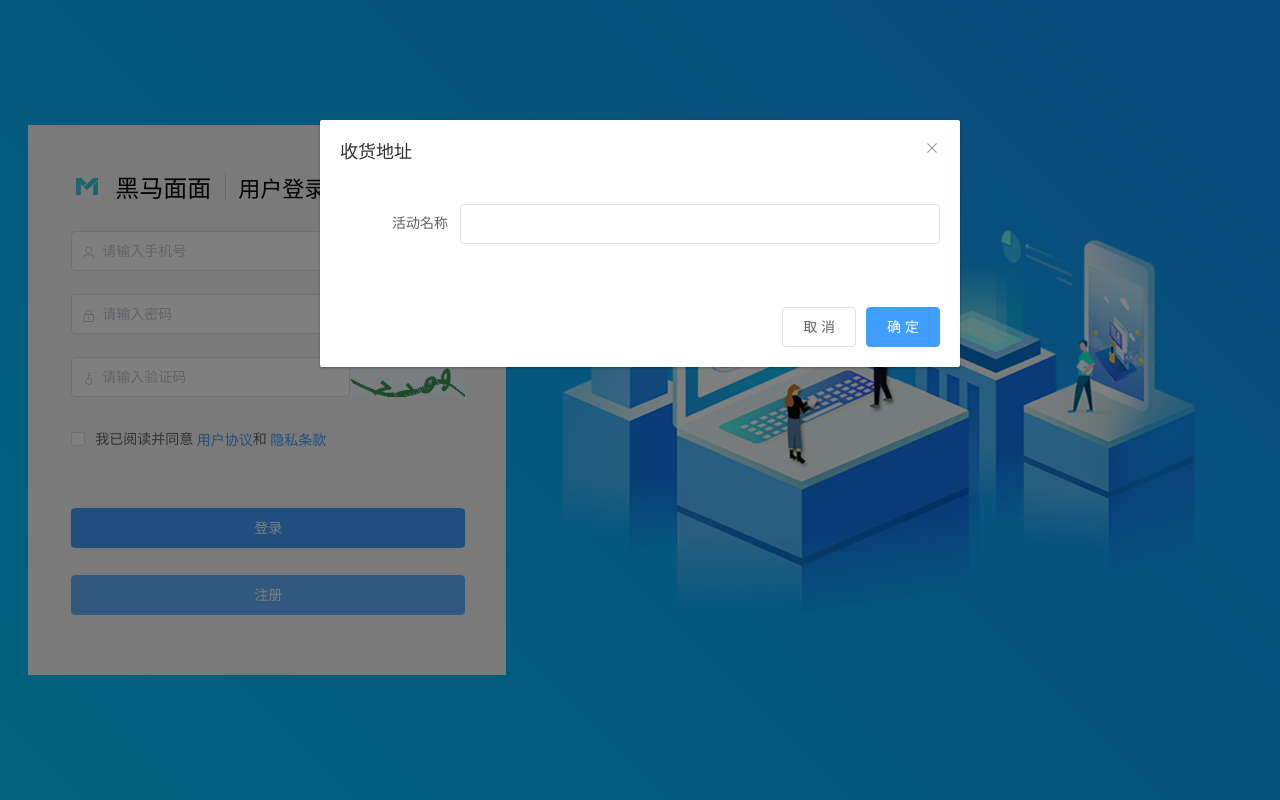
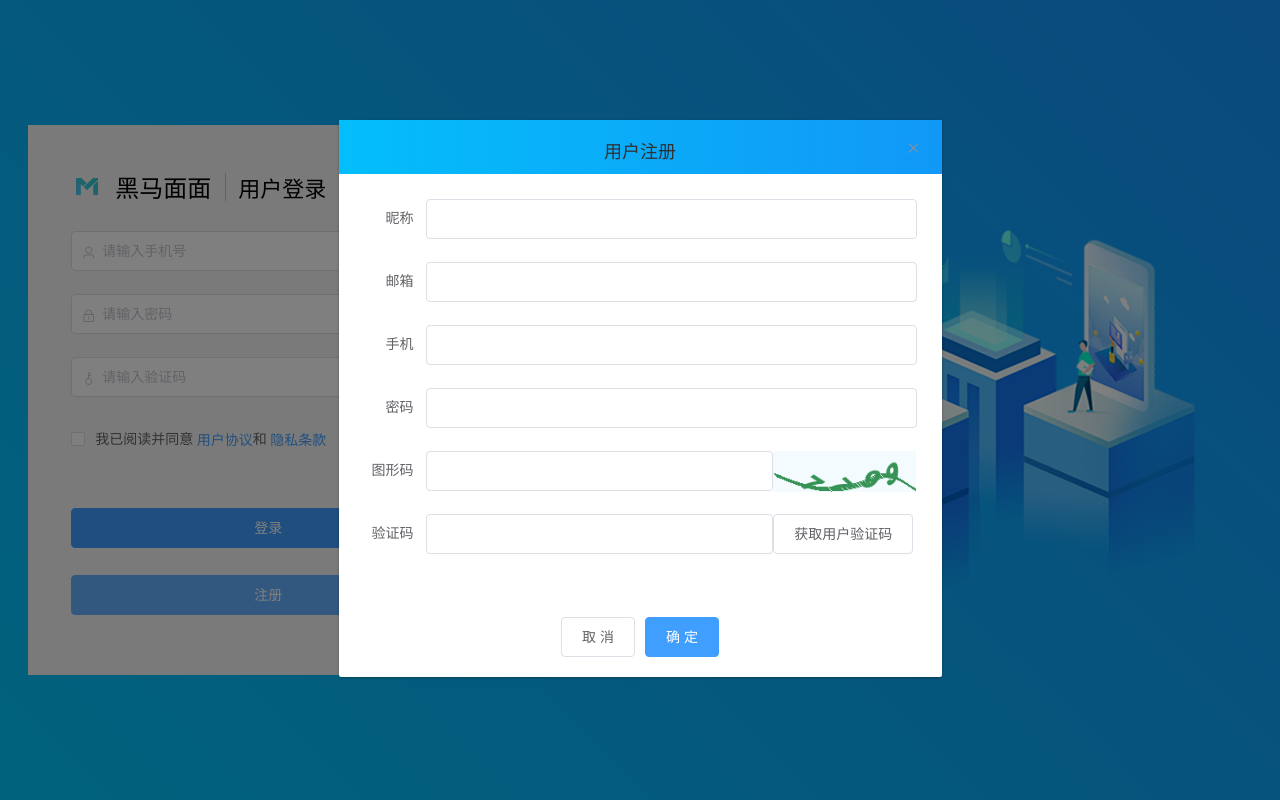
Before and after one commit to 540904718/heimamm46, a Vue app: page /#/login in a window 1280 px wide. Both pictures are taken after a click on the button "注册". Built offline with nearby package versions, Linux system fonts and the light colour scheme.

Commit message:
注册模块-表单布局

```diff
--- a/src/views/login/components/registerDialog.vue
+++ b/src/views/login/components/registerDialog.vue
@@ -1,9 +1,38 @@
 <template>
   <div>
-    <el-dialog title="收货地址" :visible.sync="dialogFormVisible">
+    <el-dialog width="603px" center title="用户注册" :visible.sync="dialogFormVisible">
       <el-form :model="form">
-        <el-form-item label="活动名称" :label-width="formLabelWidth">
+        <el-form-item label="昵称" :label-width="formLabelWidth">
           <el-input v-model="form.name" autocomplete="off"></el-input>
+        </el-form-item>
+        <el-form-item label="邮箱" :label-width="formLabelWidth">
+          <el-input v-model="form.name" autocomplete="off"></el-input>
+        </el-form-item>
+        <el-form-item label="手机" :label-width="formLabelWidth">
+          <el-input v-model="form.name" autocomplete="off"></el-input>
+        </el-form-item>
+        <el-form-item label="密码" :label-width="formLabelWidth">
+          <el-input v-model="form.name" autocomplete="off"></el-input>
+        </el-form-item>
+        <el-form-item label="图形码" :label-width="formLabelWidth">
+            <el-row>
+                <el-col :span="17">
+                     <el-input v-model="form.name" autocomplete="off"></el-input>
+                </el-col>
+                <el-col class="regist-box" :span="7">
+                    <img class="regist-code" src="../../../assets/login_captcha.png" alt="">
+                </el-col>
+            </el-row>
+        </el-form-item>
+        <el-form-item label="验证码" :label-width="formLabelWidth">
+            <el-row>
+                <el-col :span="17">
+                       <el-input v-model="form.name" autocomplete="off"></el-input>
+                </el-col>
+                <el-col :span="7">
+                    <el-button>获取用户验证码</el-button>
+                </el-col>
+            </el-row>
         </el-form-item>
       </el-form>
       <div slot="footer" class="dialog-footer">
@@ -24,11 +53,24 @@ export default {
         name: ""
       },
       // 左侧的文本宽度
-      formLabelWidth: "120px"
+      formLabelWidth: "62px"
     };
   }
 };
 </script>
 
-<style>
+<style lang="less">
+    .el-dialog__header {
+        background: linear-gradient(to right,#04befa,#1198f7)
+    }
+    .dialog__title {
+        color: white
+    }
+    .regist-code {
+        width: 100%;
+        height: 40.8px
+    }
+    .regist-box {
+        height: 40.8px
+    }
 </style>
```
